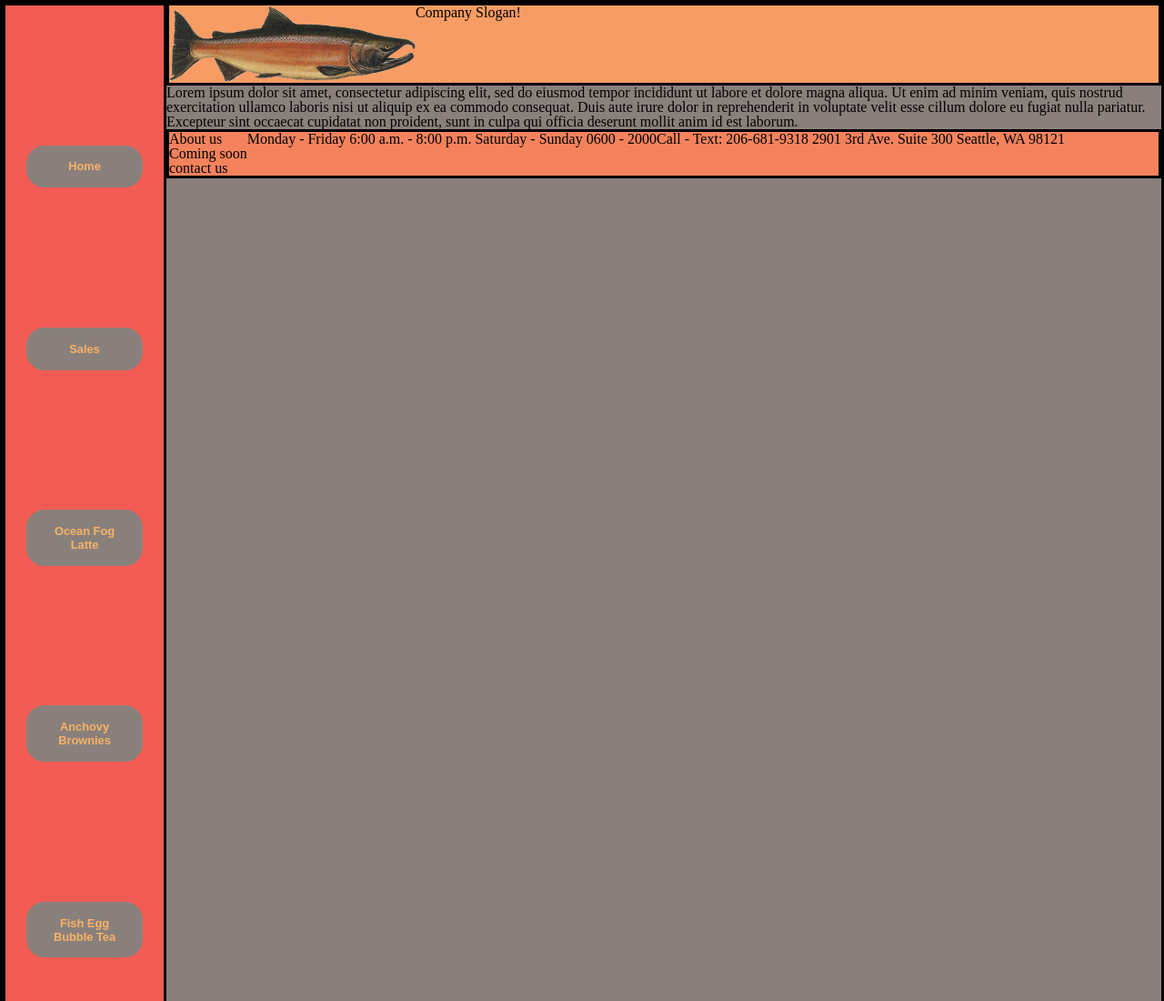
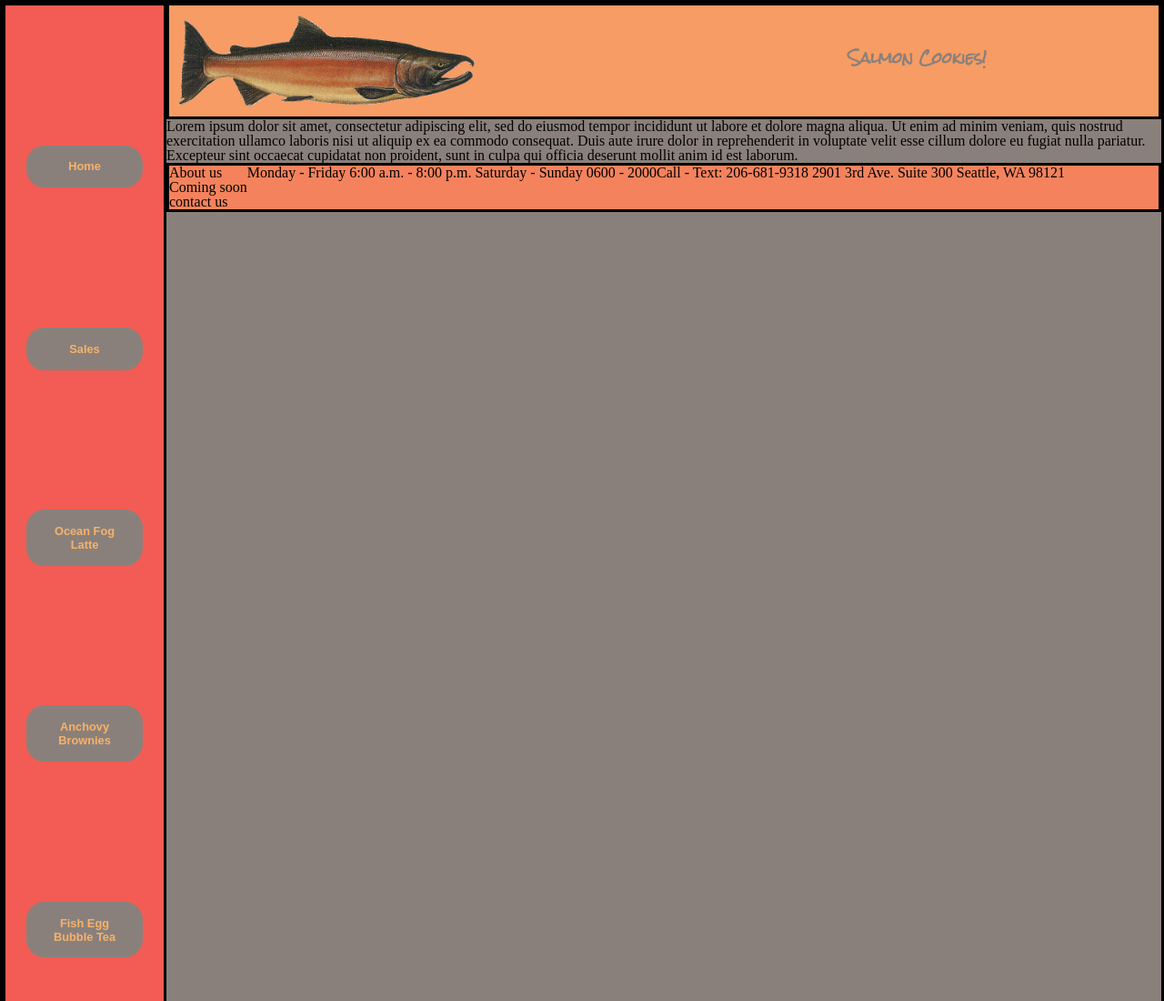
Before and after one commit to heckerdavid/cookie-stand, a plain HTML site: page html/index.html in a window 1280 px wide. Shown: the top 1100 px of the page at 91% size. Drawn offline with Linux system fonts and the light colour scheme.

Commit message:
Completed header and font update.

```diff
--- a/css/style.css
+++ b/css/style.css
@@ -34,9 +34,23 @@ header {
   border: solid black;
   display: flex;
   background-color: hsl(23, 90%, 68%);
-  /* width: 80%; */
-  justify-content: flex-start;
+  justify-content: space-between;
 }
+
+header img {
+  padding: 10px;
+  margin-right: 100px;
+}
+
+header h1 {
+  font-weight: 600;
+  color: hsl(21, 6%, 51%);
+  padding: 20px;
+  margin-top: 30px;
+  margin-left: 280px;
+  font-family: 'Rock Salt', cursive;
+}
+
 main {
   display: flex;
   flex-direction: row;
--- a/html/index.html
+++ b/html/index.html
@@ -5,12 +5,14 @@
   <meta http-equiv="X-UA-Compatible" content="IE=edge">
   <meta name="viewport" content="width=device-width, initial-scale=1.0">
   <title>Salmon Cookies!</title>
+  <link rel="preconnect" href="https://fonts.googleapis.com">
+  <link rel="preconnect" href="https://fonts.gstatic.com" crossorigin>
+  <link href="https://fonts.googleapis.com/css2?family=Rock+Salt&display=swap" rel="stylesheet">
   <link rel="stylesheet" href="/css/reset.css">
   <link rel="stylesheet" href="/css/style.css">
 </head>
 <body>
-  <div>
-
+  <div id="nav">
     <nav>
       <ul>
         <li><a href="index.html"><button>Home</button></a></li>
@@ -21,14 +23,13 @@
       </ul>
     </nav>
   </div>
-  <div>
-
+  <div id="not_nav">
     <header>
       <div>
         <img src="/img/salmon.png" alt="Salmon Logo">
-        <p>
-          Company Slogan!
-        </p>
+        <h1>
+          Salmon Cookies!
+        </h1>
       </div>
     </header>
     <main>
```
